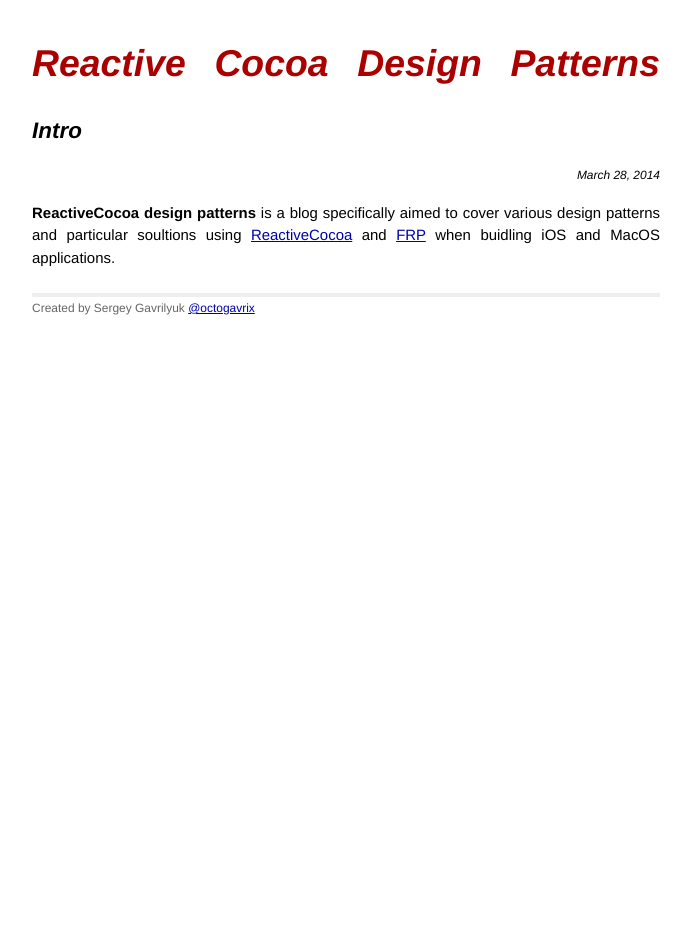
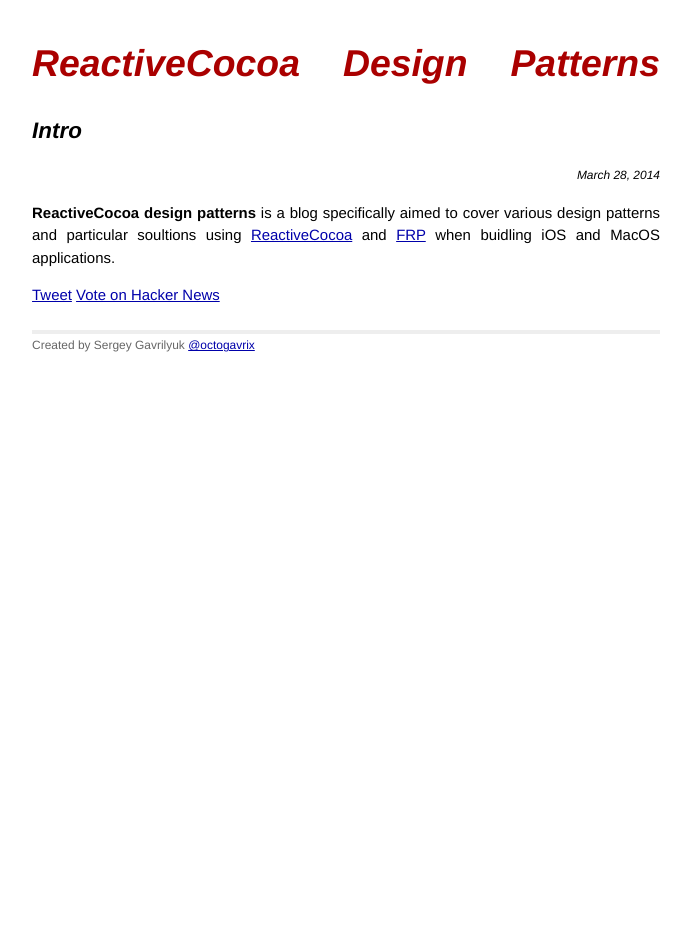
Before and after one commit to gavrix/rcdp, a Jekyll site: the page built from _posts/2014-03-28-Intro.md, in a window 1280 px wide. Shown: the whole page, without its empty margins (294-985 px from the left). Built offline with Jekyll 4.4.1, drawn with Linux system fonts in a browser that asks for light colours; Markdown is read by kramdown in place of the engine named in the settings; comment, search, counter and statistics services are not loaded.

Commit message:
share buttons added

```diff
--- a/_config.yml
+++ b/_config.yml
@@ -1,4 +1,4 @@
 markdown: redcarpet
-name: Reactive Cocoa Design Patterns
+name: ReactiveCocoa Design Patterns
 permalink: /:title.html
 baseurl: /rcdp
--- a/_layouts/post.html
+++ b/_layouts/post.html
@@ -6,3 +6,13 @@ layout: default
 <p class="post_date"> {{ page.date | date: "%B %e, %Y" }} </p>
 
 {{ content }}
+
+{% assign share_title = site.name | append:": " | append: page.title %}
+<a href="https://twitter.com/share" class="twitter-share-button" data-text="{{ share_title }}" data-count="vertical" data-via="{{ page.author }}">Tweet</a>
+<script type="text/javascript" src="http://platform.twitter.com/widgets.js"></script>
+<a href="https://news.ycombinator.com/submit" class="hn-button" data-title="{{ share_title }}" data-count="vertical">Vote on Hacker News</a>
+<script type="text/javascript">var HN=[];HN.factory=function(e){return function(){HN.push([e].concat(Array.prototype.slice.call(arguments,0)))};},HN.on=HN.factory("on"),HN.once=HN.factory("once"),HN.off=HN.factory("off"),HN.emit=HN.factory("emit"),HN.load=function(){var e="hn-button.js";if(document.getElementById(e))return;var t=document.createElement("script");t.id=e,t.src="//hn-button.herokuapp.com/hn-button.js";var n=document.getElementsByTagName("script")[0];n.parentNode.insertBefore(t,n)},HN.load();</script>
+<script type="text/javascript" src="https://apis.google.com/js/platform.js"></script>
+<div class="g-plus" data-action="share" data-annotation="vertical-bubble" data-height="60" data-title="{{ share_title }}"></div>
+<script type="text/javascript">reddit_title = "{{ share_title }}";</script>
+<script type="text/javascript" src="http://www.reddit.com/static/button/button3.js"></script>
--- a/index.html
+++ b/index.html
@@ -4,8 +4,9 @@ layout: default
 ---
 <div style="margin-bottom: 3em;"> {{ site.categories['about'] | first | content }} </div>
 
-{% for post in site.categories['post'] %}
+{% assign sorted_pages = site.categories['post'] | sort:"date" %}
+{% for post in sorted_pages  %}
 
-    <a href="{{ site.baseurl }}{{ post.url }}">{{ post.title }}</a>
+    <a href="{{ site.baseurl }}{{ post.url }}">{{ post.title }}</a><br/>
 
 {% endfor %}
```
Also changed, not shown: _posts/2014-03-28-ViewModel.md (+1 -0 lines).
